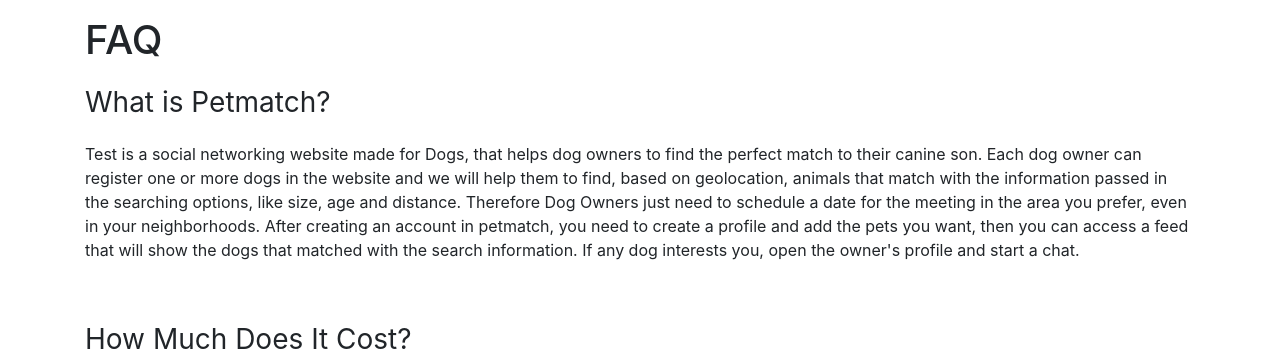
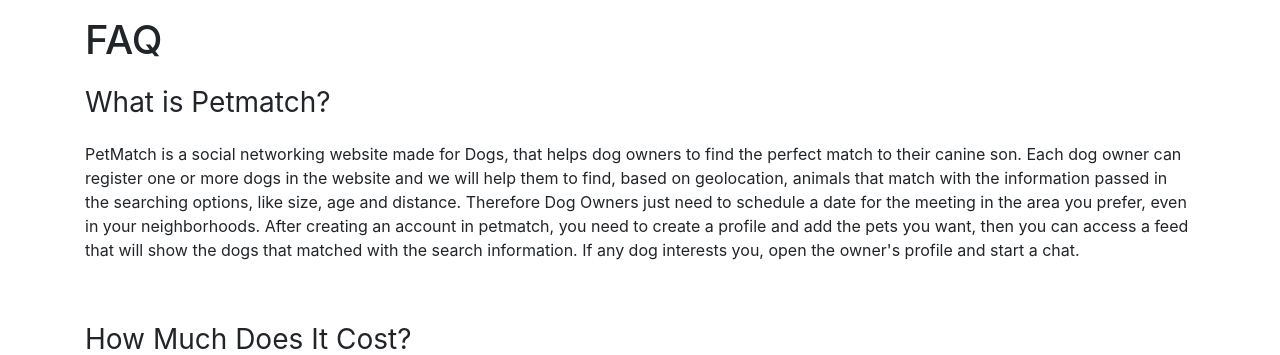
Before and after one commit to JVitorCarv/petmatch-fds, a Django app: page /faq in a window 1280 px wide. Shown: the part 56-411 px from the top of the page. Run offline with Django 4.2, Linux system fonts and the light colour scheme; a user stored in the database is signed in; some libraries are stand-ins or nearby versions.

Commit message:
Update faq.html

```diff
--- a/templates/faq.html
+++ b/templates/faq.html
@@ -7,7 +7,7 @@
 <h1>FAQ</h1>
 <p dir="ltr"><span style="font-size:28px">What is Petmatch?</span><span style="font-size:36px">&nbsp;</span>&nbsp;</p>
 
-<p dir="ltr">Test is a social networking website made for Dogs, that helps dog owners to find the perfect match to their canine son. Each dog owner can register one or more dogs in the website and we will help them to find, based on geolocation, animals that match with the information passed in the searching options, like size, age and distance. Therefore Dog Owners just need to schedule a date for the meeting in the area you prefer, even in your neighborhoods. After creating an account in petmatch, you need to create a profile and add the pets you want, then you can access a feed that will show the dogs that matched with the search information. If any dog interests you, open the owner&#39;s profile and start a chat.</p>
+<p dir="ltr">PetMatch is a social networking website made for Dogs, that helps dog owners to find the perfect match to their canine son. Each dog owner can register one or more dogs in the website and we will help them to find, based on geolocation, animals that match with the information passed in the searching options, like size, age and distance. Therefore Dog Owners just need to schedule a date for the meeting in the area you prefer, even in your neighborhoods. After creating an account in petmatch, you need to create a profile and add the pets you want, then you can access a feed that will show the dogs that matched with the search information. If any dog interests you, open the owner&#39;s profile and start a chat.</p>
 
 <p dir="ltr">&nbsp;</p>
 
```
